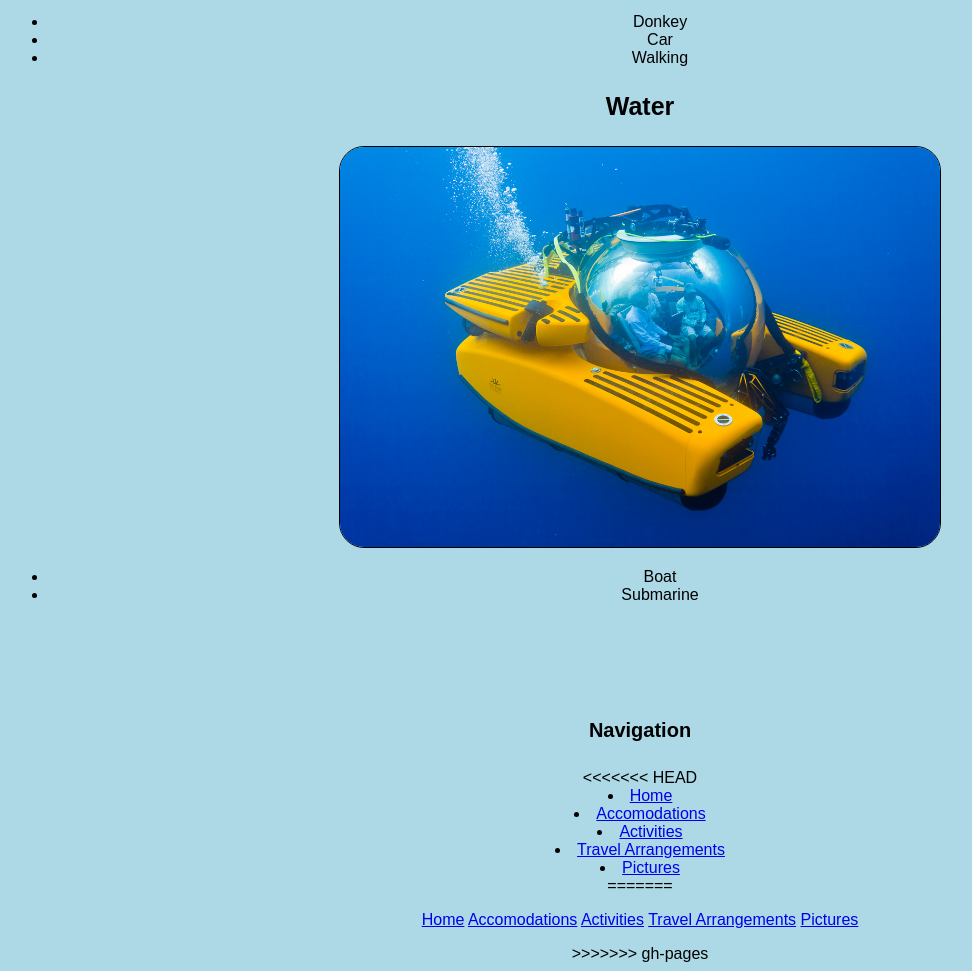
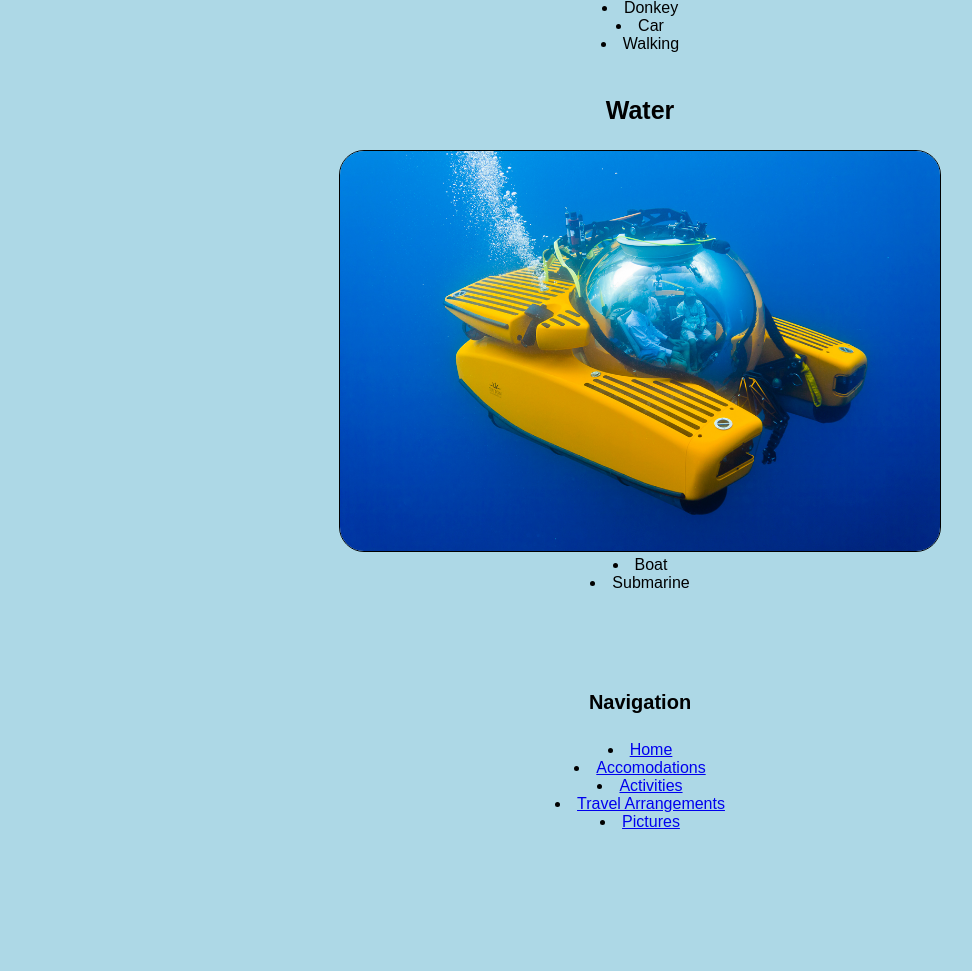
Before and after one commit to kdeganos/Island, a plain HTML site: page travel_arrangements.html in a window 1280 px wide. Shown: the part 1191-2162 px from the top of the page, without its empty margins (0-972 px from the left). After the commit the page ends 2030 px from the top, so only its background shows below. Drawn offline with Linux system fonts and the light colour scheme.

Commit message:
style option 1

```diff
--- a/travel_arrangements.html
+++ b/travel_arrangements.html
@@ -8,43 +8,35 @@
     <h1>Travel Arrangements</h1>
     <h3>Air</h3>
     <img src="img/balloon.jpg" alt="Hot Air Balloon" width="600">
-    <ul>
+
       <li>Flights</li>
       <li>Hot Air Balloons</li>
       <li>Parachute</li>
-    </ul>
+      <br>
     <h3>Ground</h3>
     <img src="img/walking.jpg" alt="Walking" width="600">
-    <ul>
+
       <li>Donkey</li>
       <li>Car</li>
       <li>Walking</li>
-    </ul>
+      <br>
     <h3>Water</h3>
     <img src="img/submarine.jpg" alt="Submarine" width="600">
-    <ul>
       <li>Boat</li>
       <li>Submarine</li>
-    </ul>
+
     <br>
     <br>
     <br>
     <br>
     <h4>Navigation</h4>
-<<<<<<< HEAD
+
     <li><a href="index.html">Home</a></li>
     <li><a href="accomodations.html">Accomodations</a></li>
     <li><a href="activities.html">Activities</a></li>
     <li><a href="travel_arrangements.html">Travel Arrangements</a></li>
     <li><a href="pictures.html">Pictures</a></li>
-=======
-      <p><a href="index.html">Home</a>
-      <a href="accomodations.html">Accomodations</a>
-      <a href="activities.html">Activities</a>
-      <a href="travel_arrangements.html">Travel Arrangements</a>
-      <a href="pictures.html">Pictures</a></p>
-    </ul>
->>>>>>> gh-pages
+
 
   </body>
 </html>
```
Also changed, not shown: index.html (+1 -2 lines).
